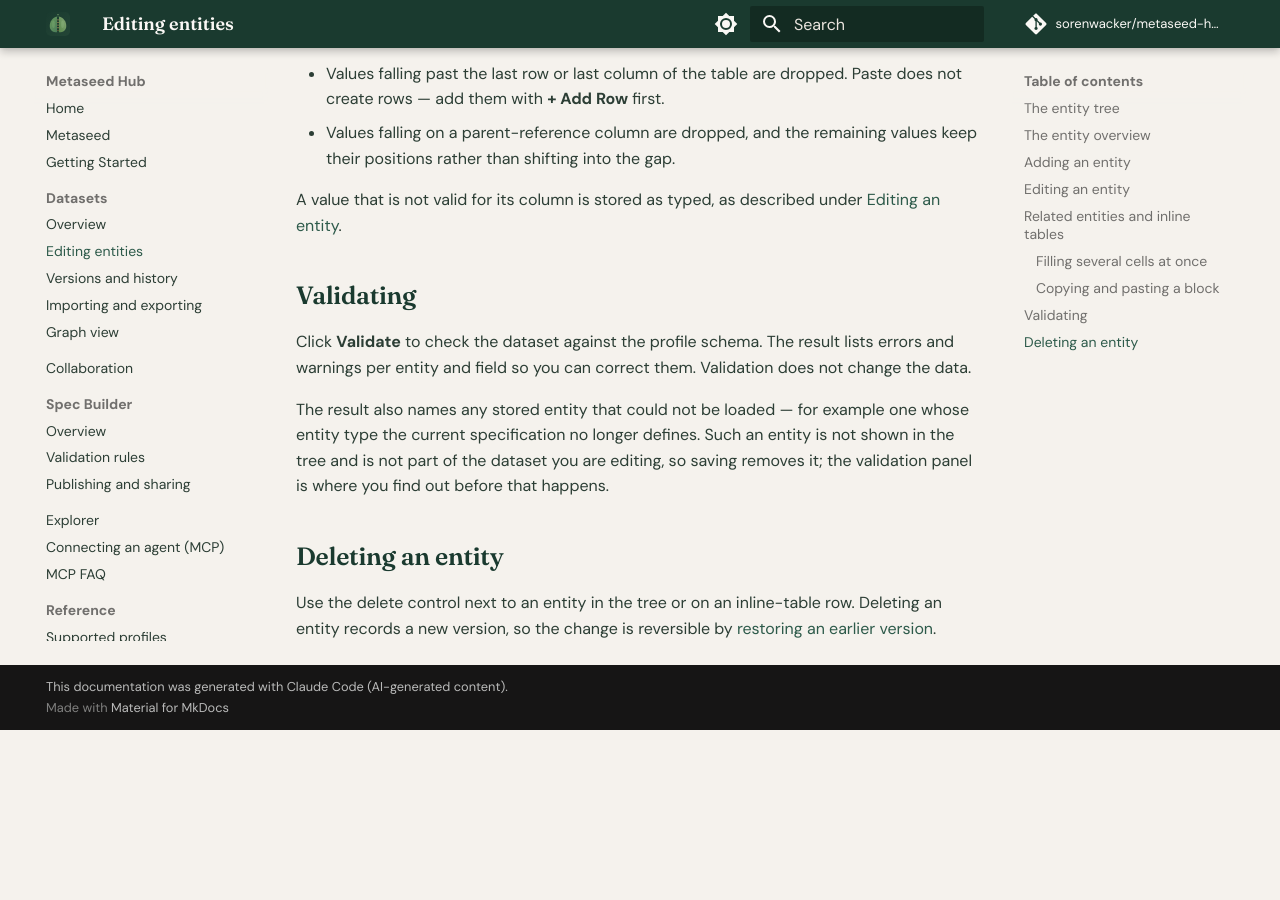
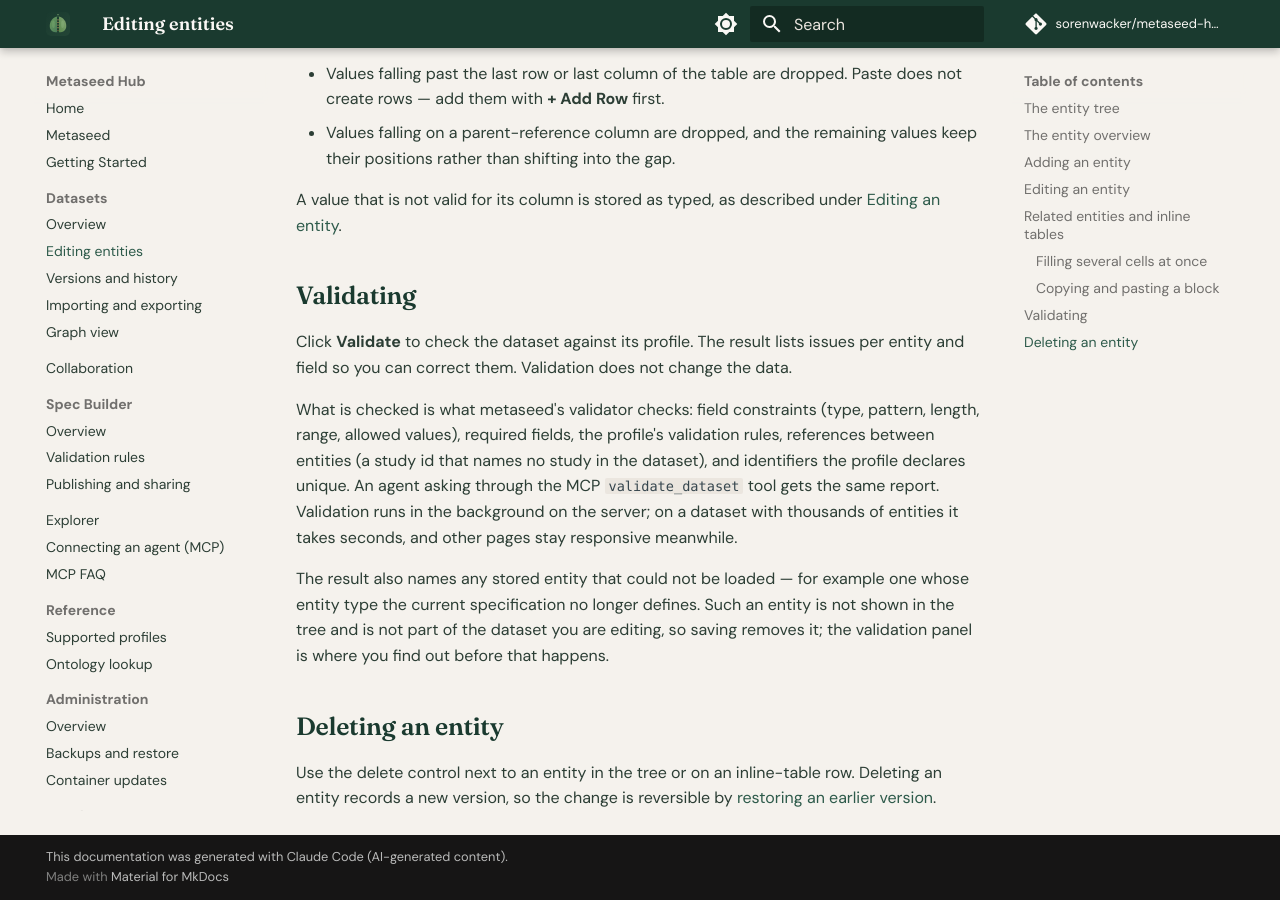
Before and after one commit to sorenwacker/metaseed-hub, an MkDocs documentation site: the page built from docs/datasets/entities.md, in a window 1280 px wide and 900 px high, scrolled down 2571 px. Built offline with MkDocs 1.6.1 and Material for MkDocs 9.7.7, drawn with Linux system fonts in a browser that asks for light colours; comment, search, counter and statistics services are not loaded; before the commit the page ends 3301 px from its top, so only the background shows below that.

Commit message:
State that the web and MCP validation reports share one issue source, so neither can drift from the validator

```diff
--- a/docs/datasets/entities.md
+++ b/docs/datasets/entities.md
@@ -70,7 +70,9 @@ A value that is not valid for its column is stored as typed, as described under
 
 ## Validating
 
-Click **Validate** to check the dataset against the profile schema. The result lists errors and warnings per entity and field so you can correct them. Validation does not change the data.
+Click **Validate** to check the dataset against its profile. The result lists issues per entity and field so you can correct them. Validation does not change the data.
+
+What is checked is what metaseed's validator checks: field constraints (type, pattern, length, range, allowed values), required fields, the profile's validation rules, references between entities (a study id that names no study in the dataset), and identifiers the profile declares unique. An agent asking through the MCP `validate_dataset` tool gets the same report. Validation runs in the background on the server; on a dataset with thousands of entities it takes seconds, and other pages stay responsive meanwhile.
 
 The result also names any stored entity that could not be loaded — for example one whose entity type the current specification no longer defines. Such an entity is not shown in the tree and is not part of the dataset you are editing, so saving removes it; the validation panel is where you find out before that happens.
 
```
Also changed, not shown: docs/developer/architecture.md (+4 -0 lines).
